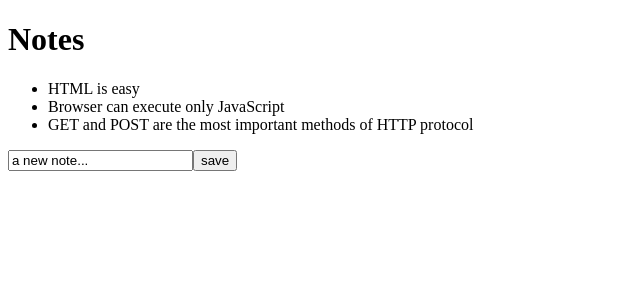
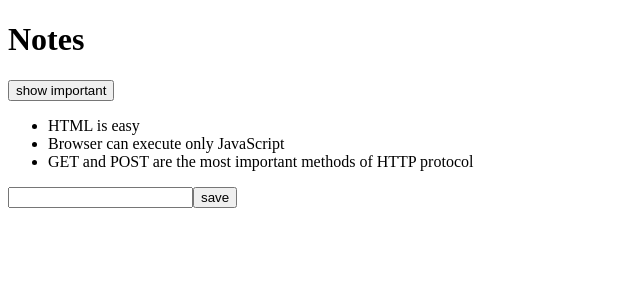
Before and after one commit to nGonium/FullStackOpen2024, a React (Vite) app in the folder part2/example/: page / in a window 1280 px wide. Shown: the top 300 px of the page, without its empty margins (0-640 px from the left). Built offline with nearby package versions, Linux system fonts and the light colour scheme.

Commit message:
Toggle notes to show

```diff
--- a/part2/example/src/App.jsx
+++ b/part2/example/src/App.jsx
@@ -3,9 +3,9 @@ import Note from './components/Note'
 
 const App = (props) => {
   const [notes, setNotes] = useState(props.notes)
-  const [newNote, setNewNote] = useState(
-    'a new note...'
-  )
+  const [newNote, setNewNote] = useState('')
+  const [showAll, setShowAll] = useState(true)
+
 
   const addNote = (event) => {
     event.preventDefault()
@@ -24,11 +24,20 @@ const App = (props) => {
     setNewNote(event.target.value)
   }
 
+  const notesToShow = showAll
+    ? notes
+    : notes.filter(note => note.important === true)
+
   return (
     <div>
       <h1>Notes</h1>
+      <div>
+        <button onClick={() => setShowAll(!showAll)}>
+          show {showAll ? 'important' : 'all' }
+        </button>
+      </div>
       <ul>
-        {notes.map(note =>
+        {notesToShow.map(note =>
           <Note key={note.id} note={note} />
         )}
       </ul>
```
